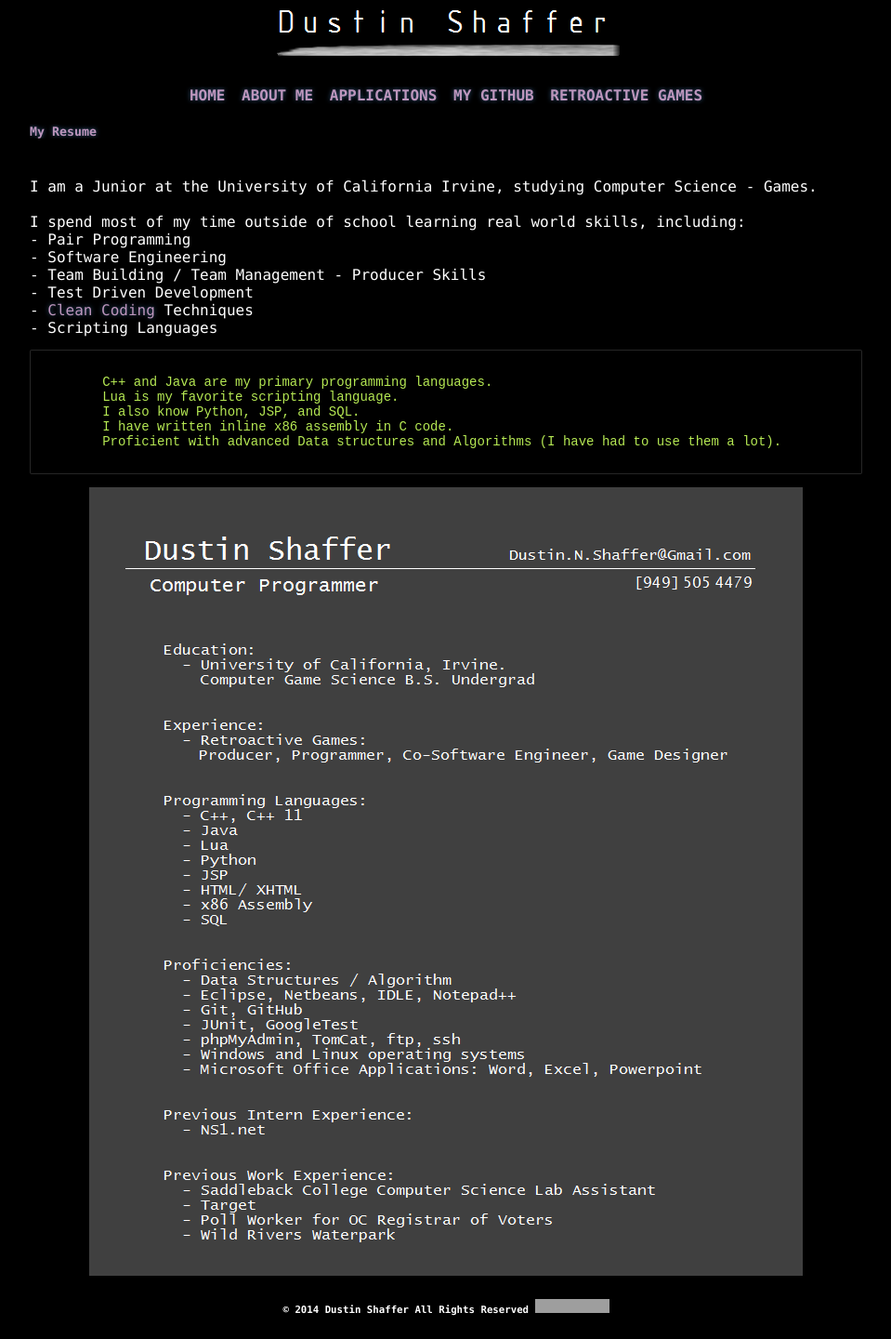
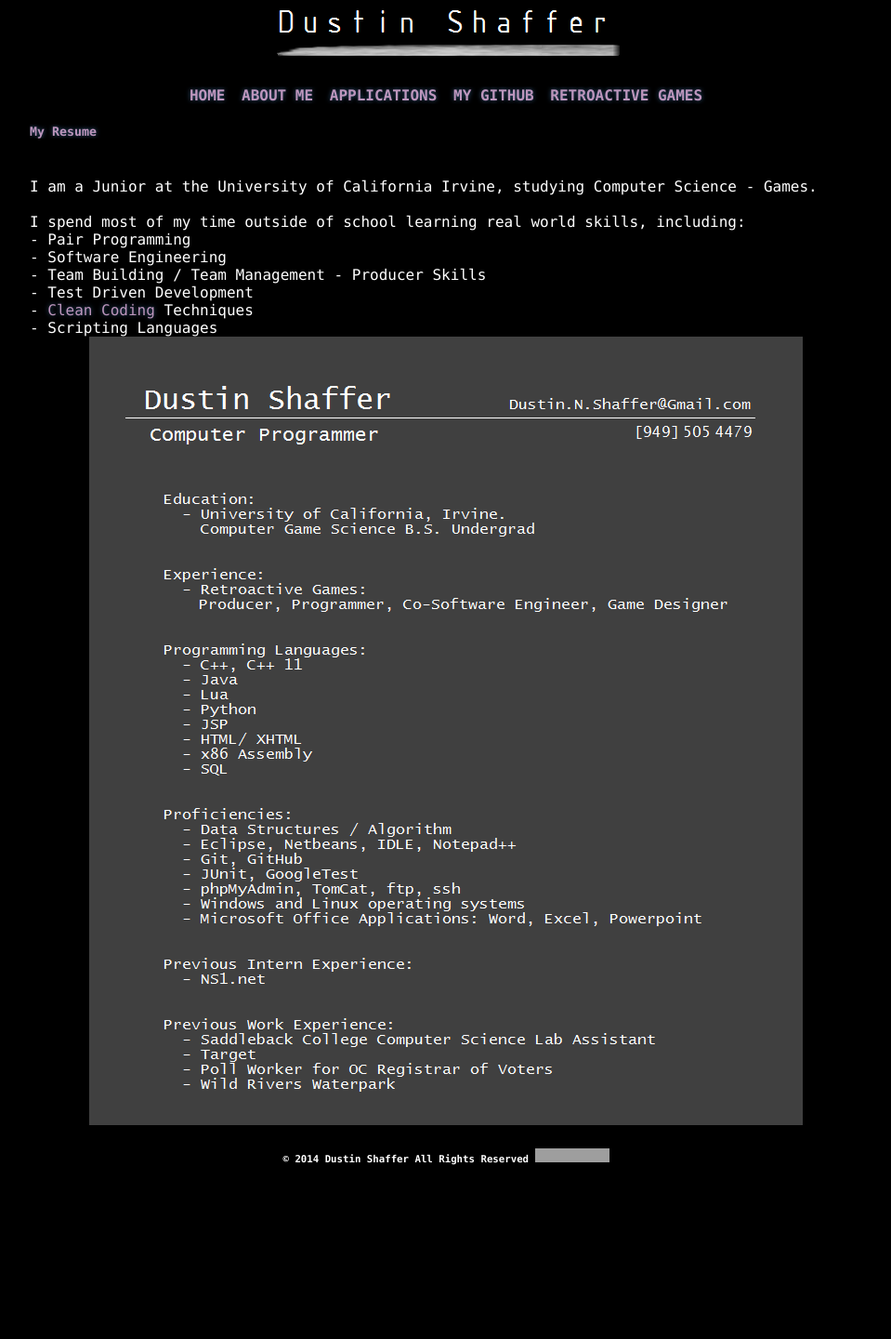
Before and after one commit to misterdustinface/misterdustinface.github.io, a Jekyll site: the page built from pages/xaboutMe.html, in a window 1280 px wide. Shown: the whole page at 93% size, without its empty margins (160-1119 px from the left). Built offline with Jekyll 4.4.1, drawn with Linux system fonts in a browser that asks for light colours; nearby versions of some CDN libraries; a style sheet for code colours, icons or effects is not loaded; after the commit the page ends 1278 px from its top, so only the background shows below that; grey boxes are pictures that could not be loaded.

Commit message:
Update xaboutMe.html

```diff
--- a/pages/xaboutMe.html
+++ b/pages/xaboutMe.html
@@ -23,16 +23,6 @@ title:  About Me
 	</ul>
 </p>
 
-<pre>
-<code>
-	C++ and Java are my primary programming languages.
-	Lua is my favorite scripting language.
-	I also know Python, JSP, and SQL.
-	I have written inline x86 assembly in C code.
-	Proficient with advanced Data structures and Algorithms (I have had to use them a lot).
-</code>
-</pre>
-
 <center>
 <img src="http://misterdustinface.github.io/documents/Dustin_Shaffer.png" alt="Resume">
 </center>
```
